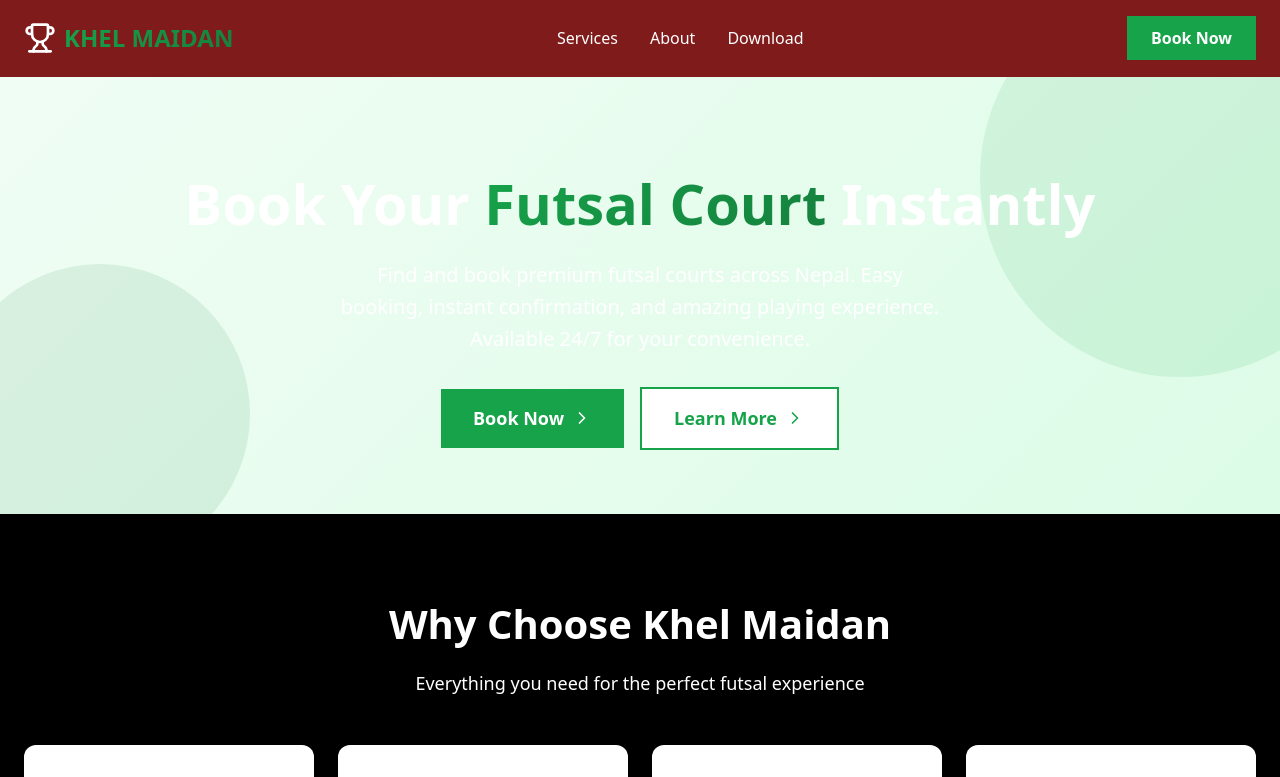
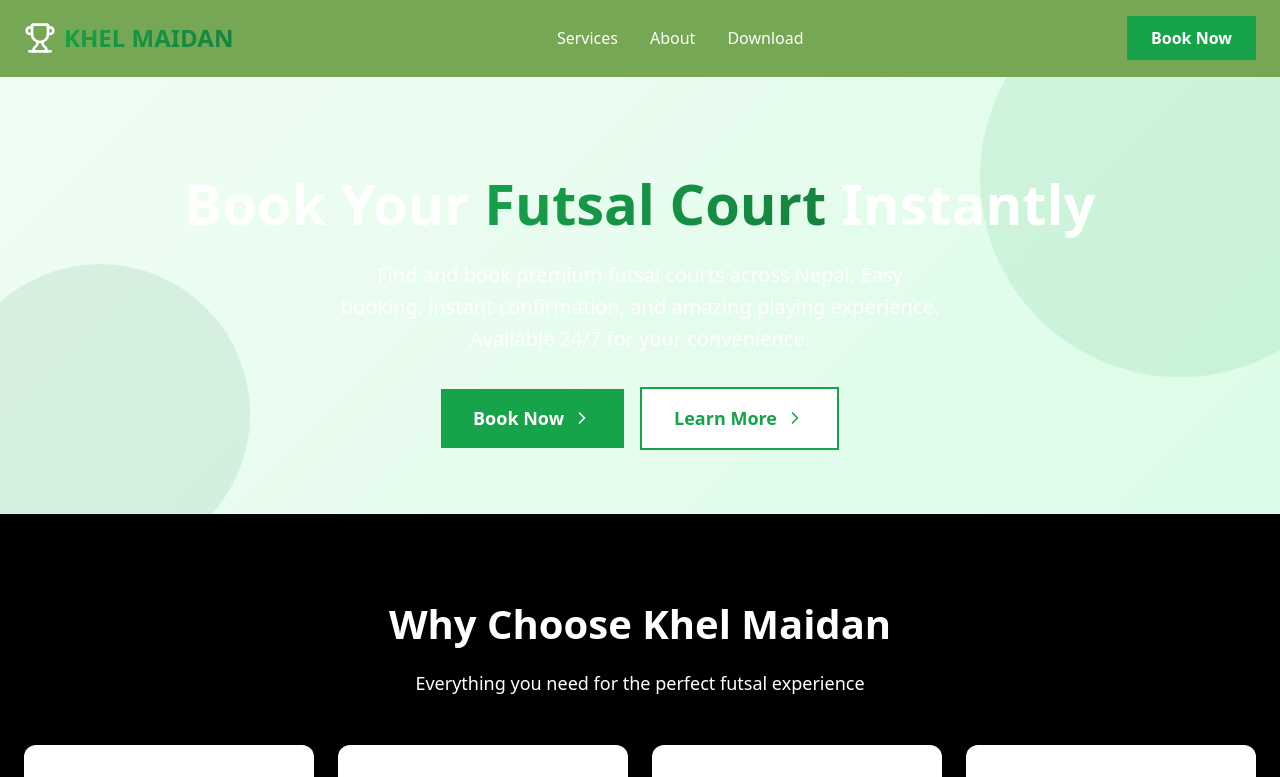
Before and after one commit to AayushShrestha6163/web_Futsal_booking_system, a Next.js app: page / in a window 1280 px wide. Shown: the top 777 px of the page. Built offline with nearby package versions, Linux system fonts and the light colour scheme.

Commit message:
changing the colors in landing page

```diff
--- a/app/styles/landing.css
+++ b/app/styles/landing.css
@@ -10,7 +10,7 @@
   position: sticky;
   top: 0;
   z-index: 50;
-  background: rgba(160, 34, 34, 0.8);
+  background: rgba(147, 209, 105, 0.8);
   backdrop-filter: blur(12px);
   -webkit-backdrop-filter: blur(12px);
   border-bottom: 1px solid transparent;
```
